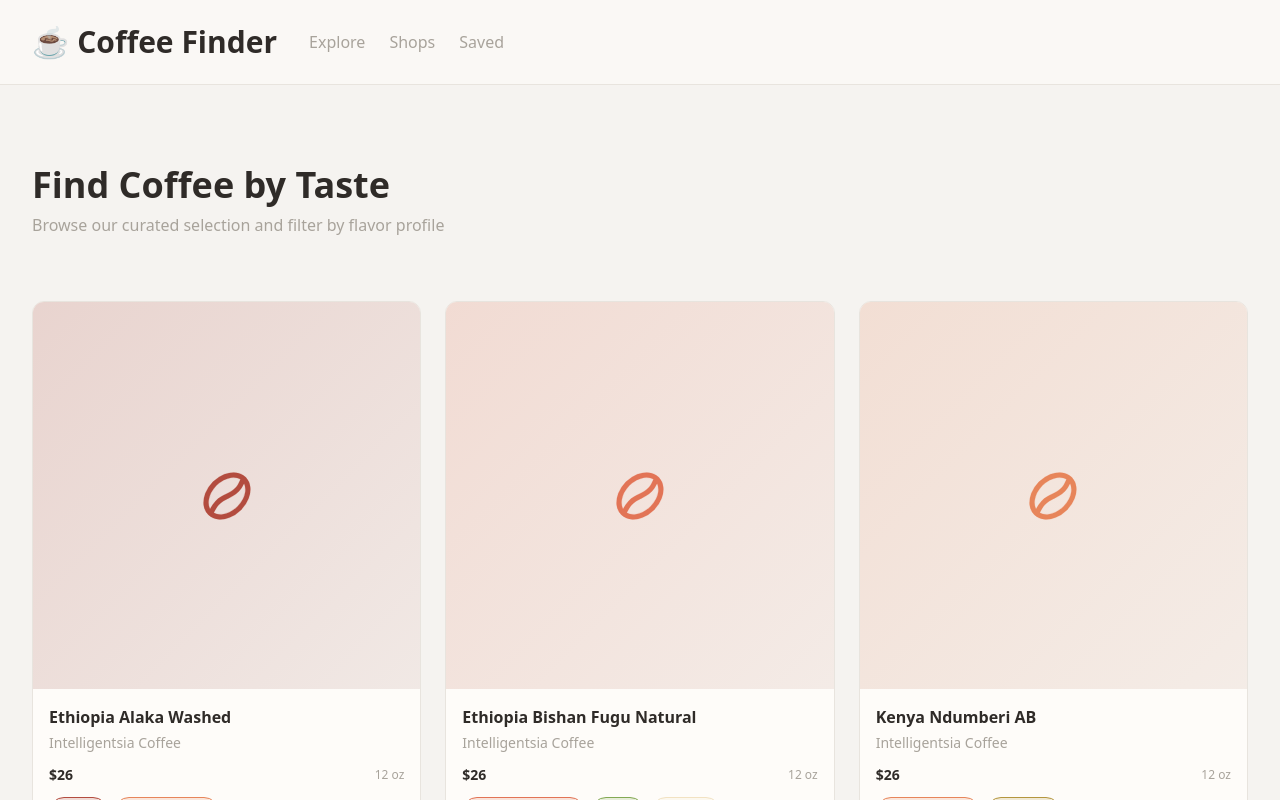
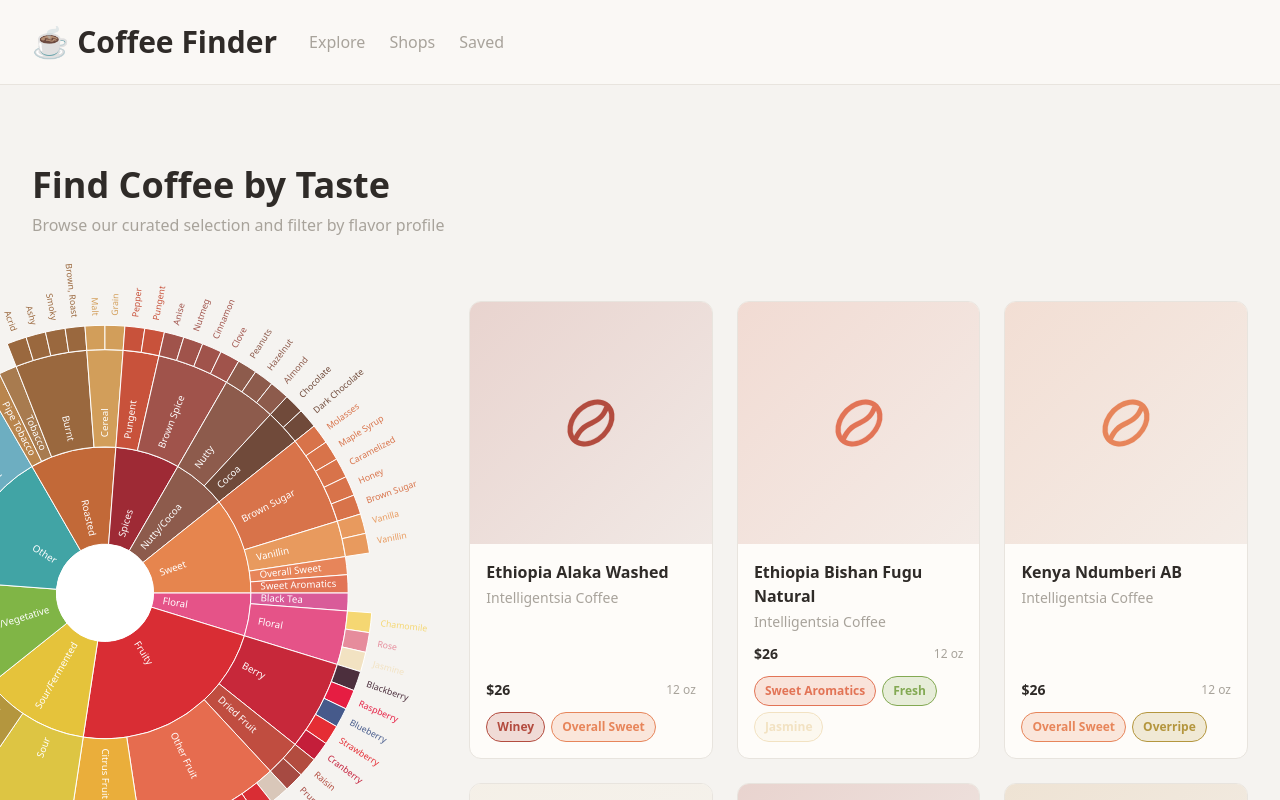
Before and after one commit to hankhsiao/coffee-taste-finder, a Next.js app: page / in a window 1280 px wide. Shown: the top 800 px of the page. Built offline with nearby package versions, Linux system fonts and the light colour scheme.

Commit message:
Feature: Integrate the flavor wheel

```diff
--- a/app/components/CoffeeBeansGrid.tsx
+++ b/app/components/CoffeeBeansGrid.tsx
@@ -23,7 +23,7 @@ export function CoffeeBeansGrid({ beans }: CoffeeBeansGridProps) {
                 <div className="bg-surface border border-border rounded-xl overflow-hidden transition-all duration-300 h-full flex flex-col hover:border-sage">
                 <div className="relative aspect-square overflow-hidden flex items-center justify-center bg-surface-alt">
                   <div
-                    className="absolute inset-0 z-10"
+                    className="absolute inset-0"
                     style={{
                       background: `linear-gradient(135deg, ${firstTasteColor}30 0%, ${firstTasteColor}10 100%)`,
                     }}
@@ -35,7 +35,7 @@ export function CoffeeBeansGrid({ beans }: CoffeeBeansGridProps) {
                       className="w-full h-full object-cover group-hover:scale-110 transition-transform duration-300"
                     />
                   ) : (
-                    <CoffeeBeanIcon color={firstTasteColor} size={48} className="relative z-20" />
+                    <CoffeeBeanIcon color={firstTasteColor} size={48} className="relative" />
                   )}
                 </div>
 
--- a/app/components/FlavorWheel.tsx
+++ b/app/components/FlavorWheel.tsx
@@ -17,19 +17,31 @@ interface FlavorWheelProps {
     level: 1 | 2 | 3
   ) => void;
   selectedFlavors: string[];
-  enableSpinning?: boolean;
+  /** Scale factor for SVG width relative to container. Default: 1 (100%). E.g., 0.5 = 50%, 1.5 = 150% */
+  scale?: number;
+  /** Translate X position as a multiple of the scaled SVG element width. Default: 0. E.g., -0.5 moves left by half the SVG width */
+  translateX?: number;
+  /** Translate Y position as a multiple of the scaled SVG element width. Default: 0. E.g., -0.5 moves up by half the SVG width */
+  translateY?: number;
+  /** Whether the container should hide overflow. Default: false */
+  isOverflowHidden?: boolean;
 }
 
 const FlavorWheel = ({
   onFlavorSelect,
   selectedFlavors,
-  enableSpinning = true,
+  scale = 1,
+  translateX = 0,
+  translateY = 0,
+  isOverflowHidden = false,
 }: FlavorWheelProps) => {
   const [rotationAngle, setRotationAngle] = useState(0);
-  const isDragging = useRef(false);
-  const previousAngle = useRef(0);
+  const isDraggingRef = useRef(false);
+  const previousAngleRef = useRef(0);
   const svgRef = useRef<SVGSVGElement>(null);
   const [isMobile, setIsMobile] = useState(false);
+  const startTouchRef = useRef<{ x: number; y: number } | null>(null);
+  const isHorizontalDragRef = useRef(false);
 
   useEffect(() => {
     const checkMobile = () => {
@@ -50,63 +62,74 @@ const FlavorWheel = ({
 
   useEffect(() => {
     const svgElement = svgRef.current;
+    if (!svgElement) return;
 
-    const handleTouchMove = (e: TouchEvent) => {
-      if (!isDragging.current) return;
-      e.preventDefault();
-      const currentAngle = getAngle(e.touches[0].clientX, e.touches[0].clientY);
-      const delta = currentAngle - previousAngle.current;
+    const handleTouchMoveListener = (e: Event) => {
+      const touchEvent = e as unknown as TouchEvent;
+      if (!isDraggingRef.current || !startTouchRef.current) return;
+
+      const currentX = touchEvent.touches[0].clientX;
+      const currentY = touchEvent.touches[0].clientY;
+      const deltaX = currentX - startTouchRef.current.x;
+      const deltaY = currentY - startTouchRef.current.y;
+
+      // Determine if this is a horizontal or vertical swipe
+      if (!isHorizontalDragRef.current && Math.abs(deltaX) + Math.abs(deltaY) > 5) {
+        isHorizontalDragRef.current = Math.abs(deltaX) > Math.abs(deltaY);
+      }
+
+      // Only rotate if it's a horizontal drag, otherwise let browser scroll
+      if (!isHorizontalDragRef.current) {
+        return;
+      }
+
+      touchEvent.preventDefault();
+      const currentAngle = getAngle(currentX, currentY);
+      const delta = currentAngle - previousAngleRef.current;
       setRotationAngle((prev) => prev + delta);
-      previousAngle.current = currentAngle;
+      previousAngleRef.current = currentAngle;
     };
 
-    if (svgElement) {
-      svgElement.addEventListener(
-        "touchmove",
-        handleTouchMove as unknown as EventListener,
-        { passive: false }
-      );
-
-      return () => {
-        svgElement.removeEventListener(
-          "touchmove",
-          handleTouchMove as unknown as EventListener
-        );
-      };
-    }
-  }, [isDragging.current]);
+    svgElement.addEventListener("touchmove", handleTouchMoveListener, { passive: false });
+    return () => {
+      svgElement.removeEventListener("touchmove", handleTouchMoveListener);
+    };
+  }, []);
 
   const handleMouseDown = (e: MouseEvent<SVGSVGElement>) => {
-    if (isMobile && !enableSpinning) return;
-    isDragging.current = true;
-    previousAngle.current = getAngle(e.clientX, e.clientY);
+    isDraggingRef.current = true;
+    previousAngleRef.current = getAngle(e.clientX, e.clientY);
     svgRef.current?.classList.add("grabbing");
   };
 
   const handleMouseMove = (e: MouseEvent<SVGSVGElement>) => {
-    if (!isDragging.current) return;
+    if (!isDraggingRef.current) return;
     const currentAngle = getAngle(e.clientX, e.clientY);
-    const delta = currentAngle - previousAngle.current;
+    const delta = currentAngle - previousAngleRef.current;
     setRotationAngle((prev) => prev + delta);
-    previousAngle.current = currentAngle;
+    previousAngleRef.current = currentAngle;
   };
 
   const handleMouseUp = () => {
-    isDragging.current = false;
+    isDraggingRef.current = false;
     svgRef.current?.classList.remove("grabbing");
   };
 
   const handleTouchStart = (e: TouchEvent<SVGSVGElement>) => {
-    if (!enableSpinning) return;
-    isDragging.current = true;
-    previousAngle.current = getAngle(
+    isDraggingRef.current = true;
+    isHorizontalDragRef.current = false; // Reset on new touch
+    startTouchRef.current = {
+      x: e.touches[0].clientX,
+      y: e.touches[0].clientY,
+    };
+    previousAngleRef.current = getAngle(
       e.touches[0].clientX,
       e.touches[0].clientY
     );
   };
 
   const handleTouchEnd = () => {
-    isDragging.current = false;
+    isDraggingRef.current = false;
   };
 
   const centerX = 65;
@@ -207,13 +230,15 @@ const FlavorWheel = ({
 
   let currentAngle = 0;
 
-  const viewBox = isMobile ? "55 -10 85 150" : "-10 -10 150 150";
+  const svgScale = scale * 100;
+  const svgTranslateXPercent = translateX * 100;
+  const svgTranslateYPercent = translateY * 100;
 
   return (
-    <div className="w-full md:w-auto md:h-auto overflow-hidden">
+    <div className={`w-full md:w-auto md:h-auto ${isOverflowHidden ? 'overflow-hidden' : ''}`}>
       <svg
-        viewBox={viewBox}
-        className="w-full h-auto"
+        viewBox="-10 -10 150 150"
+        className="h-auto"
         ref={svgRef}
         onMouseDown={handleMouseDown}
         onMouseMove={handleMouseMove}
@@ -221,7 +246,12 @@ const FlavorWheel = ({
         onMouseLeave={handleMouseUp}
         onTouchStart={handleTouchStart}
         onTouchEnd={handleTouchEnd}
-        style={{ cursor: isDragging.current ? "grabbing" : "grab" }}
+        style={{
+          cursor: isDraggingRef.current ? "grabbing" : "grab",
+          width: `${svgScale}%`,
+          transform: `translate(${svgTranslateXPercent}%, ${svgTranslateYPercent}%)`,
+          transformOrigin: 'top left'
+        }}
       >
         <g transform={`rotate(${rotationAngle}, ${centerX}, ${centerY})`}>
           {categories.map((level1) => {
--- a/app/page.tsx
+++ b/app/page.tsx
@@ -1,29 +1,96 @@
 'use client';
 
+import { useState } from 'react';
 import { Header } from './components/Header';
 import { Footer } from './components/Footer';
 import { CoffeeBeansGrid } from './components/CoffeeBeansGrid';
+import FlavorWheel from './components/FlavorWheel';
 import { coffeeBeansData } from './data/coffee-beans';
+import { Flavor, FlavorLevel2, FlavorLevel3 } from './data/types';
 
 export default function Home() {
+  const [selectedFlavors, setSelectedFlavors] = useState<string[]>([]);
+
+  const handleFlavorSelect = (
+    flavor: Flavor | FlavorLevel2 | FlavorLevel3,
+    level: 1 | 2 | 3
+  ) => {
+    // Handle flavor selection here
+    console.log('Selected flavor:', flavor, 'Level:', level);
+  };
+
   return (
     <div className="min-h-screen flex flex-col bg-background text-foreground">
       <Header />
 
       <main className="flex-1">
-        {/* Hero Section */}
-        <section className="px-4 md:px-6 lg:px-8 py-12 md:py-20 max-w-7xl mx-auto">
-          <div className="mb-16">
-            <h2 className="text-3xl md:text-4xl font-bold mb-2">
+        {/* Mobile Layout */}
+        <section className="md:hidden px-4 py-8">
+          <div className="mb-8">
+            <h2 className="text-3xl font-bold mb-2">
               Find Coffee by Taste
             </h2>
-            <p className="max-w-xl text-stone">
+            <p className="text-stone">
               Browse our curated selection and filter by flavor profile
             </p>
           </div>
 
+          {/* Flavor Wheel - Mobile */}
+          <div className="sticky top-16 z-20 mb-12 -mx-4">
+            <div
+              className="w-screen overflow-hidden"
+              style={{
+                aspectRatio: '5 / 4',
+              }}
+            >
+              <FlavorWheel
+                onFlavorSelect={handleFlavorSelect}
+                selectedFlavors={selectedFlavors}
+                scale={2}
+                translateX={-0.35}
+                translateY={-0.55}
+                isOverflowHidden={true}
+              />
+            </div>
+          </div>
+
           {/* Grid with larger cards */}
           <CoffeeBeansGrid beans={coffeeBeansData} />
+        </section>
+
+        {/* Desktop Layout */}
+        <section className="hidden md:block px-6 lg:px-8 py-12 md:py-20">
+          <div className="max-w-7xl mx-auto">
+            <div className="mb-16">
+              <h2 className="text-4xl font-bold mb-2">
+                Find Coffee by Taste
+              </h2>
+              <p className="text-stone">
+                Browse our curated selection and filter by flavor profile
+              </p>
+            </div>
+
+            {/* Two Column Layout */}
+            <div className="flex gap-8">
+              {/* Left Column - Flavor Wheel */}
+              <div className="w-1/3 shrink-0">
+                <div className="sticky top-20">
+                  <FlavorWheel
+                    onFlavorSelect={handleFlavorSelect}
+                    selectedFlavors={selectedFlavors}
+                    scale={1.8}
+                    translateX={-0.4}
+                    translateY={-0.1}
+                  />
+                </div>
+              </div>
+
+              {/* Right Column - Grid */}
+              <div className="flex-1">
+                <CoffeeBeansGrid beans={coffeeBeansData} />
+              </div>
+            </div>
+          </div>
         </section>
       </main>
 
```
